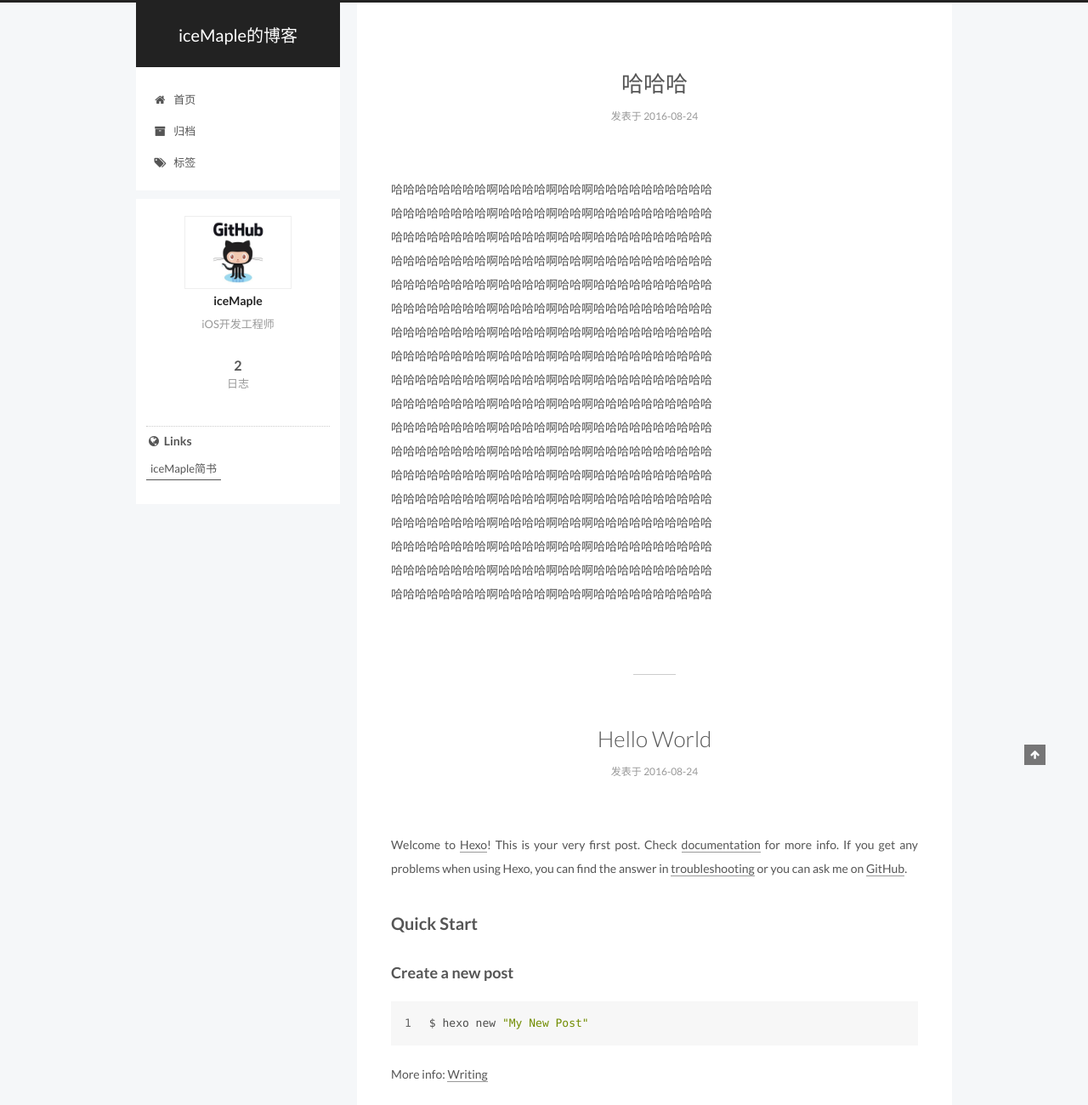
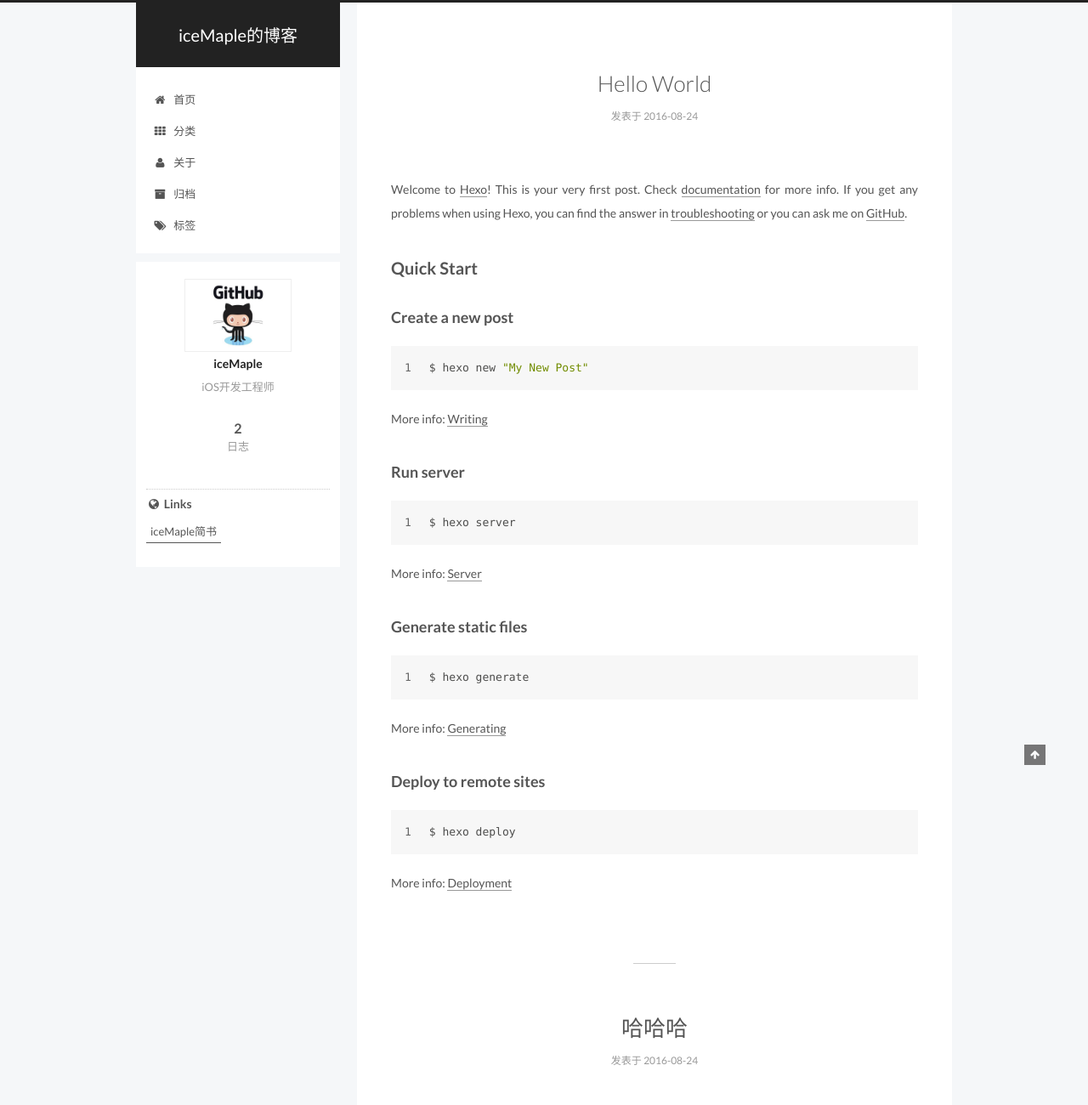
Before and after one commit to yongliangP/yongliangP.github.io, a plain HTML site: page index.html in a window 1280 px wide. Shown: the top 1300 px of the page at 85% size. Drawn offline with Linux system fonts and the light colour scheme.

Commit message:
Site updated: 2016-09-04 23:12:26

```diff
--- a/css/main.css
+++ b/css/main.css
@@ -1549,7 +1549,7 @@ pre .javascript .function {
   width: 4px;
   height: 4px;
   border-radius: 50%;
-  background: #ffff8f;
+  background: #61c9ff;
 }
 .links-of-blogroll {
   font-size: 13px;
--- a/index.html
+++ b/index.html
@@ -180,6 +180,26 @@
         </li>
 
 
+        <li class="menu-item menu-item-categories">
+          <a href="/categories" rel="section">
+
+              <i class="menu-item-icon fa fa-fw fa-th"></i> <br />
+
+            分类
+          </a>
+        </li>
+
+
+        <li class="menu-item menu-item-about">
+          <a href="/about" rel="section">
+
+              <i class="menu-item-icon fa fa-fw fa-user"></i> <br />
+
+            关于
+          </a>
+        </li>
+
+
         <li class="menu-item menu-item-archives">
           <a href="/archives" rel="section">
 
@@ -216,100 +236,6 @@
           <div id="content" class="content">
 
   <section id="posts" class="posts-expand">
-
-
-
-
-
-
-
-
-
-
-  <article class="post post-type-normal " itemscope itemtype="http://schema.org/Article">
-
-
-      <header class="post-header">
-
-
-
-          <h1 class="post-title" itemprop="name headline">
-
-
-
-
-                <a class="post-title-link" href="/2016/08/24/hello-world-two/" itemprop="url">
-                  哈哈哈
-                </a>
-
-
-          </h1>
-
-
-        <div class="post-meta">
-          <span class="post-time">
-            <span class="post-meta-item-icon">
-              <i class="fa fa-calendar-o"></i>
-            </span>
-            <span class="post-meta-item-text">发表于</span>
-            <time itemprop="dateCreated" datetime="2016-08-24T13:14:40+08:00" content="2016-08-24">
-              2016-08-24
-            </time>
-          </span>
-
-
-
-
-
-
-
-
-
-
-
-
-
-        </div>
-      </header>
-
-
-
-    <div class="post-body" itemprop="articleBody">
-
-
-
-
-
-
-
-            <p>哈哈哈哈哈哈哈哈啊哈哈哈哈啊哈哈啊哈哈哈哈哈哈哈哈哈哈<br>哈哈哈哈哈哈哈哈啊哈哈哈哈啊哈哈啊哈哈哈哈哈哈哈哈哈哈<br>哈哈哈哈哈哈哈哈啊哈哈哈哈啊哈哈啊哈哈哈哈哈哈哈哈哈哈<br>哈哈哈哈哈哈哈哈啊哈哈哈哈啊哈哈啊哈哈哈哈哈哈哈哈哈哈<br>哈哈哈哈哈哈哈哈啊哈哈哈哈啊哈哈啊哈哈哈哈哈哈哈哈哈哈<br>哈哈哈哈哈哈哈哈啊哈哈哈哈啊哈哈啊哈哈哈哈哈哈哈哈哈哈<br>哈哈哈哈哈哈哈哈啊哈哈哈哈啊哈哈啊哈哈哈哈哈哈哈哈哈哈<br>哈哈哈哈哈哈哈哈啊哈哈哈哈啊哈哈啊哈哈哈哈哈哈哈哈哈哈<br>哈哈哈哈哈哈哈哈啊哈哈哈哈啊哈哈啊哈哈哈哈哈哈哈哈哈哈<br>哈哈哈哈哈哈哈哈啊哈哈哈哈啊哈哈啊哈哈哈哈哈哈哈哈哈哈<br>哈哈哈哈哈哈哈哈啊哈哈哈哈啊哈哈啊哈哈哈哈哈哈哈哈哈哈<br>哈哈哈哈哈哈哈哈啊哈哈哈哈啊哈哈啊哈哈哈哈哈哈哈哈哈哈<br>哈哈哈哈哈哈哈哈啊哈哈哈哈啊哈哈啊哈哈哈哈哈哈哈哈哈哈<br>哈哈哈哈哈哈哈哈啊哈哈哈哈啊哈哈啊哈哈哈哈哈哈哈哈哈哈<br>哈哈哈哈哈哈哈哈啊哈哈哈哈啊哈哈啊哈哈哈哈哈哈哈哈哈哈<br>哈哈哈哈哈哈哈哈啊哈哈哈哈啊哈哈啊哈哈哈哈哈哈哈哈哈哈<br>哈哈哈哈哈哈哈哈啊哈哈哈哈啊哈哈啊哈哈哈哈哈哈哈哈哈哈<br>哈哈哈哈哈哈哈哈啊哈哈哈哈啊哈哈啊哈哈哈哈哈哈哈哈哈哈</p>
-
-
-
-
-    </div>
-
-    <div>
-
-    </div>
-
-    <div>
-
-    </div>
-
-    <footer class="post-footer">
-
-
-
-
-
-
-        <div class="post-eof"></div>
-
-    </footer>
-  </article>
-
-
 
 
 
@@ -385,6 +311,100 @@
 <p>More info: <a href="https://hexo.io/docs/generating.html" target="_blank" rel="external">Generating</a></p>
 <h3 id="Deploy-to-remote-sites"><a href="#Deploy-to-remote-sites" class="headerlink" title="Deploy to remote sites"></a>Deploy to remote sites</h3><figure class="highlight bash"><table><tr><td class="gutter"><pre><div class="line">1</div></pre></td><td class="code"><pre><div class="line">$ hexo deploy</div></pre></td></tr></table></figure>
 <p>More info: <a href="https://hexo.io/docs/deployment.html" target="_blank" rel="external">Deployment</a></p>
+
+
+
+
+    </div>
+
+    <div>
+
+    </div>
+
+    <div>
+
+    </div>
+
+    <footer class="post-footer">
+
+
+
+
+
+
+        <div class="post-eof"></div>
+
+    </footer>
+  </article>
+
+
+
+
+
+
+
+
+
+
+
+
+  <article class="post post-type-normal " itemscope itemtype="http://schema.org/Article">
+
+
+      <header class="post-header">
+
+
+
+          <h1 class="post-title" itemprop="name headline">
+
+
+
+
+                <a class="post-title-link" href="/2016/08/24/hello-world-two/" itemprop="url">
+                  哈哈哈
+                </a>
+
+
+          </h1>
+
+
+        <div class="post-meta">
+          <span class="post-time">
+            <span class="post-meta-item-icon">
+              <i class="fa fa-calendar-o"></i>
+            </span>
+            <span class="post-meta-item-text">发表于</span>
+            <time itemprop="dateCreated" datetime="2016-08-24T13:14:40+08:00" content="2016-08-24">
+              2016-08-24
+            </time>
+          </span>
+
+
+
+
+
+
+
+
+
+
+
+
+
+        </div>
+      </header>
+
+
+
+    <div class="post-body" itemprop="articleBody">
+
+
+
+
+
+
+
+            <p>哈哈哈哈哈哈哈哈啊哈哈哈哈啊哈哈啊哈哈哈哈哈哈哈哈哈哈<br>哈哈哈哈哈哈哈哈啊哈哈哈哈啊哈哈啊哈哈哈哈哈哈哈哈哈哈<br>哈哈哈哈哈哈哈哈啊哈哈哈哈啊哈哈啊哈哈哈哈哈哈哈哈哈哈<br>哈哈哈哈哈哈哈哈啊哈哈哈哈啊哈哈啊哈哈哈哈哈哈哈哈哈哈<br>哈哈哈哈哈哈哈哈啊哈哈哈哈啊哈哈啊哈哈哈哈哈哈哈哈哈哈<br>哈哈哈哈哈哈哈哈啊哈哈哈哈啊哈哈啊哈哈哈哈哈哈哈哈哈哈<br>哈哈哈哈哈哈哈哈啊哈哈哈哈啊哈哈啊哈哈哈哈哈哈哈哈哈哈<br>哈哈哈哈哈哈哈哈啊哈哈哈哈啊哈哈啊哈哈哈哈哈哈哈哈哈哈<br>哈哈哈哈哈哈哈哈啊哈哈哈哈啊哈哈啊哈哈哈哈哈哈哈哈哈哈<br>哈哈哈哈哈哈哈哈啊哈哈哈哈啊哈哈啊哈哈哈哈哈哈哈哈哈哈<br>哈哈哈哈哈哈哈哈啊哈哈哈哈啊哈哈啊哈哈哈哈哈哈哈哈哈哈<br>哈哈哈哈哈哈哈哈啊哈哈哈哈啊哈哈啊哈哈哈哈哈哈哈哈哈哈<br>哈哈哈哈哈哈哈哈啊哈哈哈哈啊哈哈啊哈哈哈哈哈哈哈哈哈哈<br>哈哈哈哈哈哈哈哈啊哈哈哈哈啊哈哈啊哈哈哈哈哈哈哈哈哈哈<br>哈哈哈哈哈哈哈哈啊哈哈哈哈啊哈哈啊哈哈哈哈哈哈哈哈哈哈<br>哈哈哈哈哈哈哈哈啊哈哈哈哈啊哈哈啊哈哈哈哈哈哈哈哈哈哈<br>哈哈哈哈哈哈哈哈啊哈哈哈哈啊哈哈啊哈哈哈哈哈哈哈哈哈哈<br>哈哈哈哈哈哈哈哈啊哈哈哈哈啊哈哈啊哈哈哈哈哈哈哈哈哈哈</p>
 
 
 
```
Also changed, not shown: 2016/08/24/hello-world-two/index.html (+24 -4 lines), 2016/08/24/hello-world/index.html (+24 -4 lines), about/index.html (+20 -0 lines), archives/2016/08/index.html (+24 -4 lines), archives/2016/index.html (+24 -4 lines), archives/index.html (+24 -4 lines), categories/index.html (+20 -0 lines), tags/index.html (+20 -0 lines).
